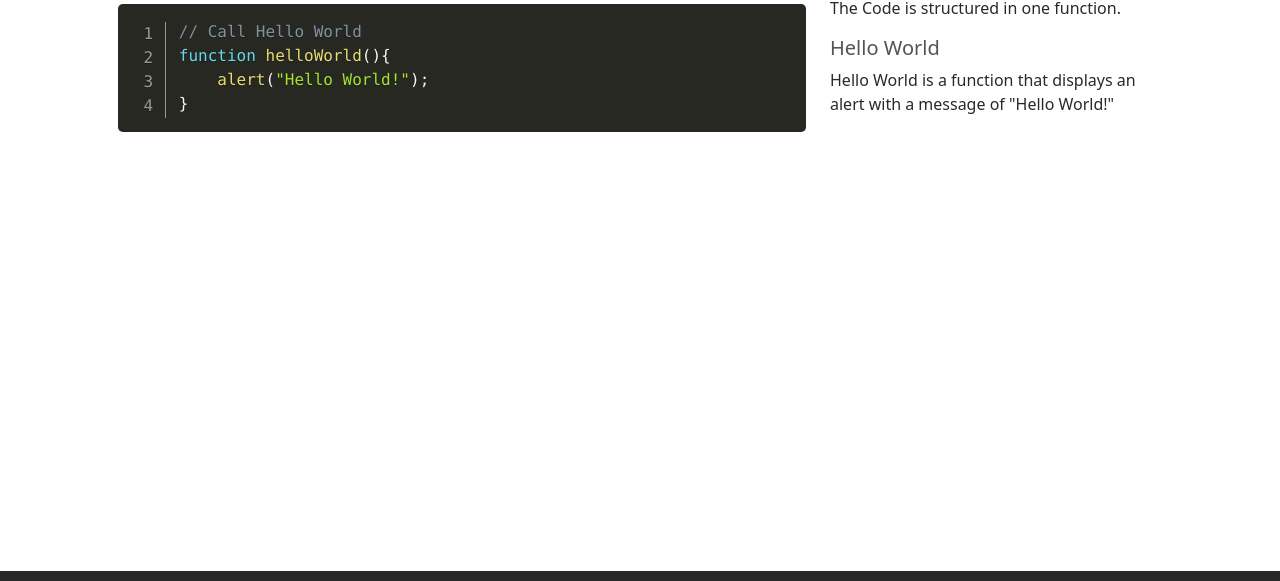
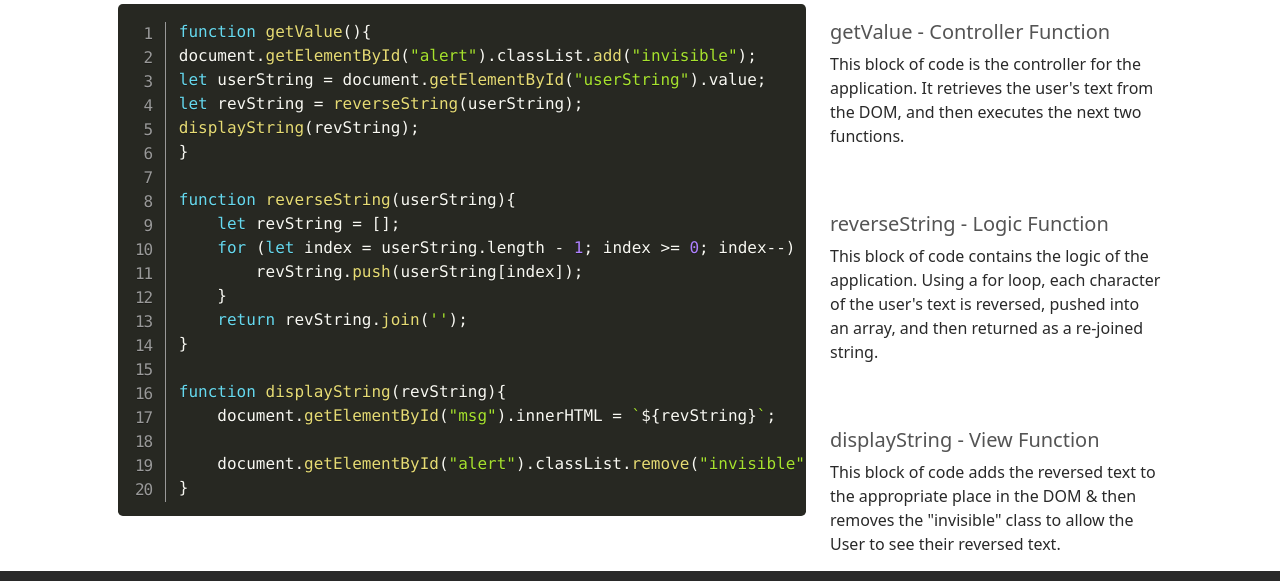
Before and after one commit to MLee-Tech/Rewind, a plain HTML site: page code.html in a window 1280 px wide. Shown: the part 147-728 px from the top of the page. Drawn offline with nearby package versions, Linux system fonts and the light colour scheme; a web font is replaced by a local one.

```diff
--- a/code.html
+++ b/code.html
@@ -58,22 +58,45 @@
 <!-- MAIN SECTION -->
 <main class="flex-shrink-0">
     <div class="container py-5 px-5 mt-5">
-        <h2 class="border-1 border-bottom border-dark">The Code for APP NAME</h2>
+        <h2 class="border-1 border-bottom border-dark">The Code for REWIND</h2>
         <div class="row row-cols-1 row-cols-lg-2">
             <div class="col-lg-8">
                 <pre class="line-numbers">
                     <code class="language-javascript">
-                        // Call Hello World
-                        function helloWorld(){
-                            alert("Hello World!");
-                        }
+
+function getValue(){
+document.getElementById("alert").classList.add("invisible");
+let userString = document.getElementById("userString").value;
+let revString = reverseString(userString);
+displayString(revString);
+}
+
+function reverseString(userString){
+    let revString = [];
+    for (let index = userString.length - 1; index >= 0; index--) {
+        revString.push(userString[index]);
+    }
+    return revString.join('');
+}
+
+function displayString(revString){
+    document.getElementById("msg").innerHTML = `${revString}`;
+
+    document.getElementById("alert").classList.remove("invisible");
+}
                     </code>
                 </pre>
             </div>
             <div class="col-lg-4">
-                <p>The Code is structured in one function.</p>
-                <h5>Hello World</h5>
-                <p>Hello World is a function that displays an alert with a message of "Hello World!"</p>
+                <br>
+                <h5>getValue - Controller Function</h5>
+                <p>This block of code is the controller for the application. It retrieves the user's text from the DOM, and then executes the next two functions.</p>
+                <br><br>
+                <h5>reverseString - Logic Function</h5>
+                <p>This block of code contains the logic of the application. Using a for loop, each character of the user's text is reversed, pushed into an array, and then returned as a re-joined string.</p>
+                <br><br>
+                <h5>displayString - View Function</h5>
+                <p>This block of code adds the reversed text to the appropriate place in the DOM & then removes the "invisible" class to allow the User to see their reversed text.</p>
             </div>
         </div>
     </div>
```
Also changed, not shown: app.html (+1 -1 lines).
